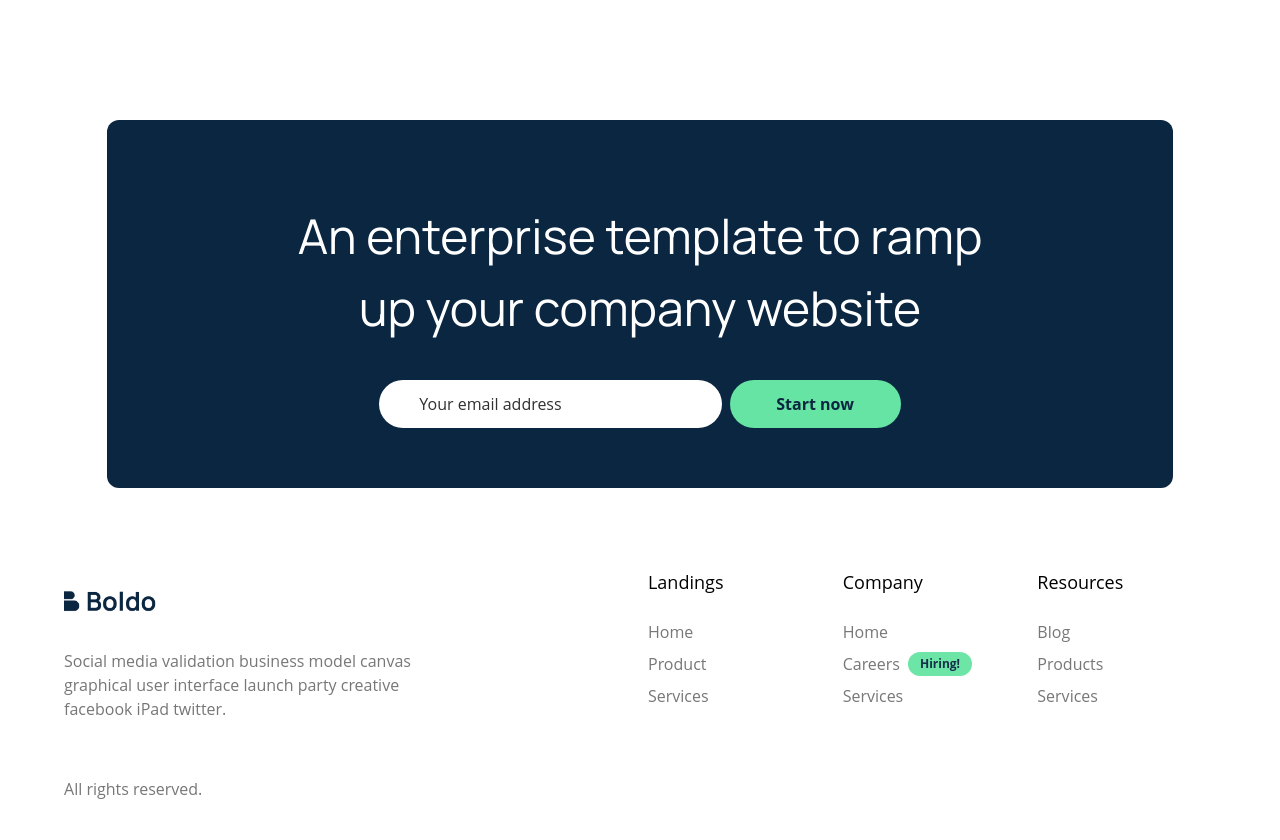
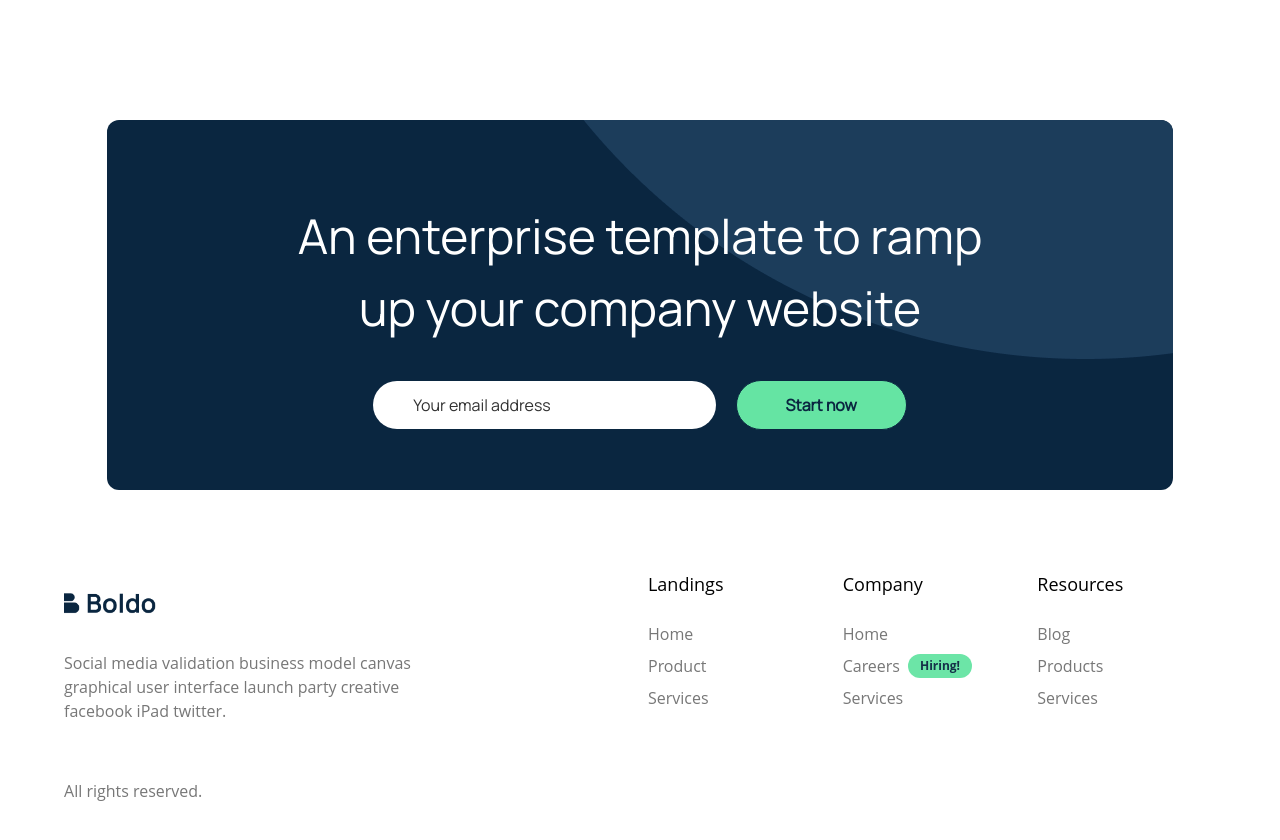
Before and after one commit to ikechuku/boldo-landing-page, a React (Create React App) app: page / in a window 1280 px wide. Shown: the part 2880-3720 px from the top of the page. Built offline with nearby package versions, Linux system fonts and the light colour scheme.

Commit message:
feat: Add Subscription component

```diff
--- a/src/components/subscribe/index.js
+++ b/src/components/subscribe/index.js
@@ -1,6 +1,9 @@
+import eclipse from "../../img/ellipse.png"
+
 export default function Index() {
     return (
-        <div className="w-full p-5 text-white bg-midnight lg:rounded-xl lg:w-10/12 mx-auto">
+        <div className="w-full p-5 text-white bg-midnight lg:rounded-xl lg:w-10/12 mx-auto relative">
+            <img src={eclipse} alt="eclipse" className="eclipse max-w-md lg:max-w-none" />
             <div className="w-full relative flex items-center justify-center">
                 <div className="bg-opacity-80 md:my-6 lg:py-6 py-5 w-full md:mx-24  md:px-4 flex flex-col items-center justify-center relative z-40">
                     <p className="text-2xl text-center text-white mt-6 subscribe md:text-3xl xl:text-5xl  md:leading-loose">
@@ -12,10 +15,9 @@ export default function Index() {
 
                 </div>
             </div>
-            <div className="mb-10 flex flex-wrap space-x-2 items-center justify-center">
+            <div className="mb-10 flex flex-wrap space-x-5 items-center justify-center sans">
                 <input type="text" name="subscribe" placeholder="Your email address" id="subscribe" className="rounded-full focus:outline-none text-black py-3 sm:px-2 px-4 md:px-10 lg:w-4/12 max-w-md mb-6 md:mb-0" />
-                <button className="sm:ml-3 ml-5 focus:outline-none bg-bermuda dark:hover:bg-lemon transition duration-150 ease-in-out hover:bg-lemon dark:bg-lemon rounded-full text-midnight font-bold mb-6 md:mb-0 px-8 py-3 lg:w-2/12 max-w-md ">Start now</button>
-
+                <button className="sm:ml-3 ml-5 focus:outline-none border bg-bermuda dark:hover:bg-midnight transition duration-150 ease-in-out hover:text-white hover:border hover:border-white rounded-full text-midnight font-bold mb-6 md:mb-0 px-8 py-3 lg:w-2/12 max-w-md ">Start now</button>
             </div>
         </div>
     );
```
